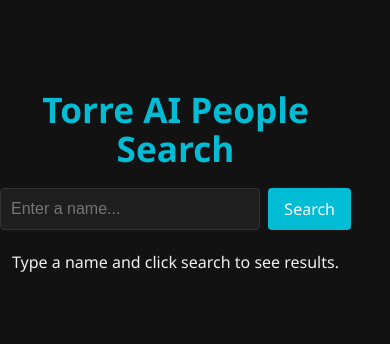
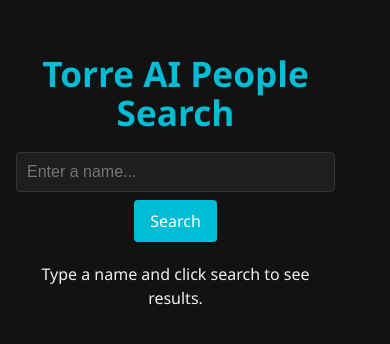
Before and after one commit to Anslemakadu/torre-search, a React (Vite) app: page / in a window 390 px wide. Shown: the part 244-588 px from the top of the page. Built offline with nearby package versions, Linux system fonts and the light colour scheme.

Commit message:
fix: center layout for mobile

```diff
--- a/src/App.css
+++ b/src/App.css
@@ -103,6 +103,13 @@
   animation: spin 1s linear infinite;
 }
 
+.container {
+  max-width: 700px;
+  margin: 0 auto;
+  padding: 1rem;
+}
+
+
 @keyframes spin {
   to {
     transform: rotate(360deg);
--- a/src/App.jsx
+++ b/src/App.jsx
@@ -99,6 +99,8 @@
 
   return (
     <div className="app-container">
+      {/* 🔧 This container centers everything and gives max width on larger screens */}
+      <div className="container">
         <header>
           <h1>Torre AI People Search</h1>
         </header>
@@ -180,7 +182,9 @@
           </div>
         </main>
       </div>
+    </div>
   );
 }
 
 export default App;
+// This is the main App component that handles searching and displaying results
```
Lines whose indentation alone changed are shown as unchanged.
